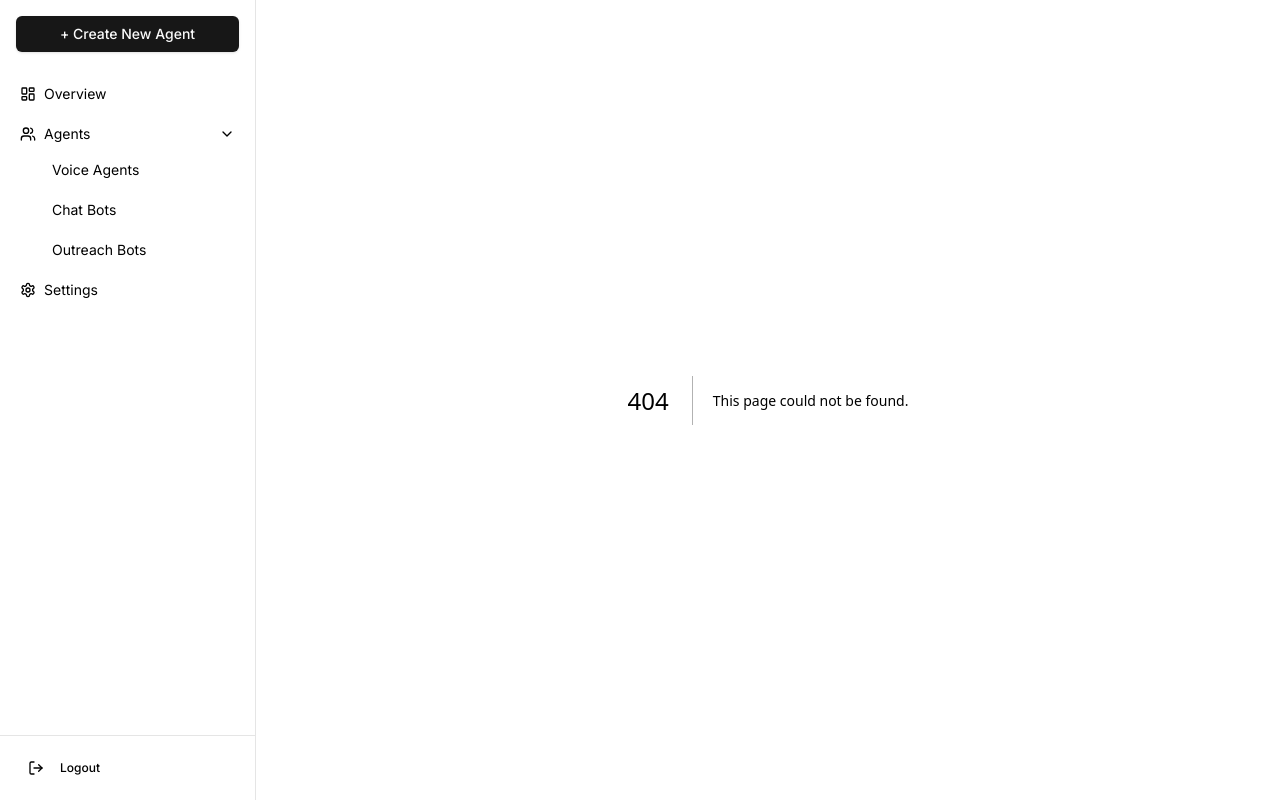
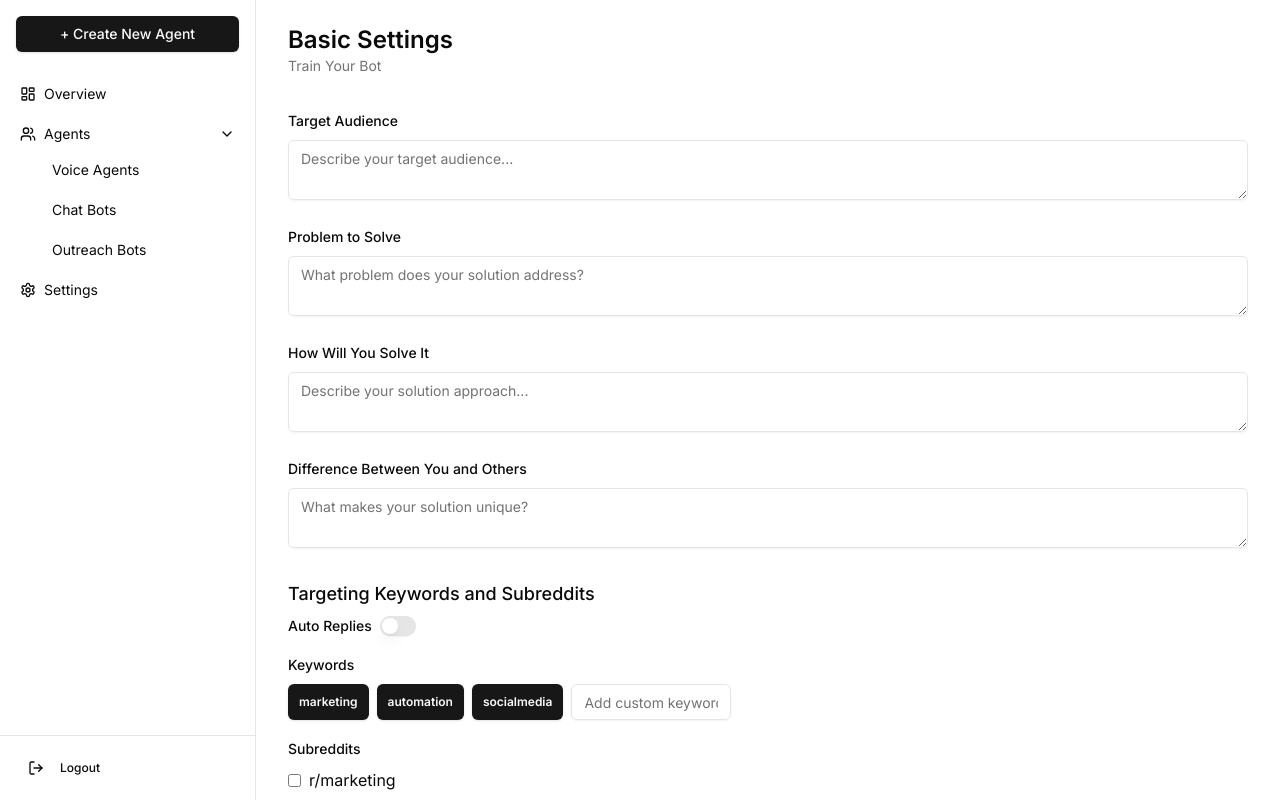
Before and after one commit to samarthkapoor7/agent-dashboard, a Next.js app: page /agents/outreach in a window 1280 px wide. Before the commit this address had no page. Built offline with nearby package versions, Linux system fonts and the light colour scheme.

Commit message:
outreach page

```diff
--- /dev/null
+++ b/src/app/agents/outreach/page.tsx
@@ -0,0 +1,9 @@
+import { BotSettings } from '@/components/bot/settings'
+
+export default function OutreachBotPage() {
+  return (
+    <div className="flex-1 space-y-8 p-8 pt-6">
+      <BotSettings />
+    </div>
+  )
+}
```
